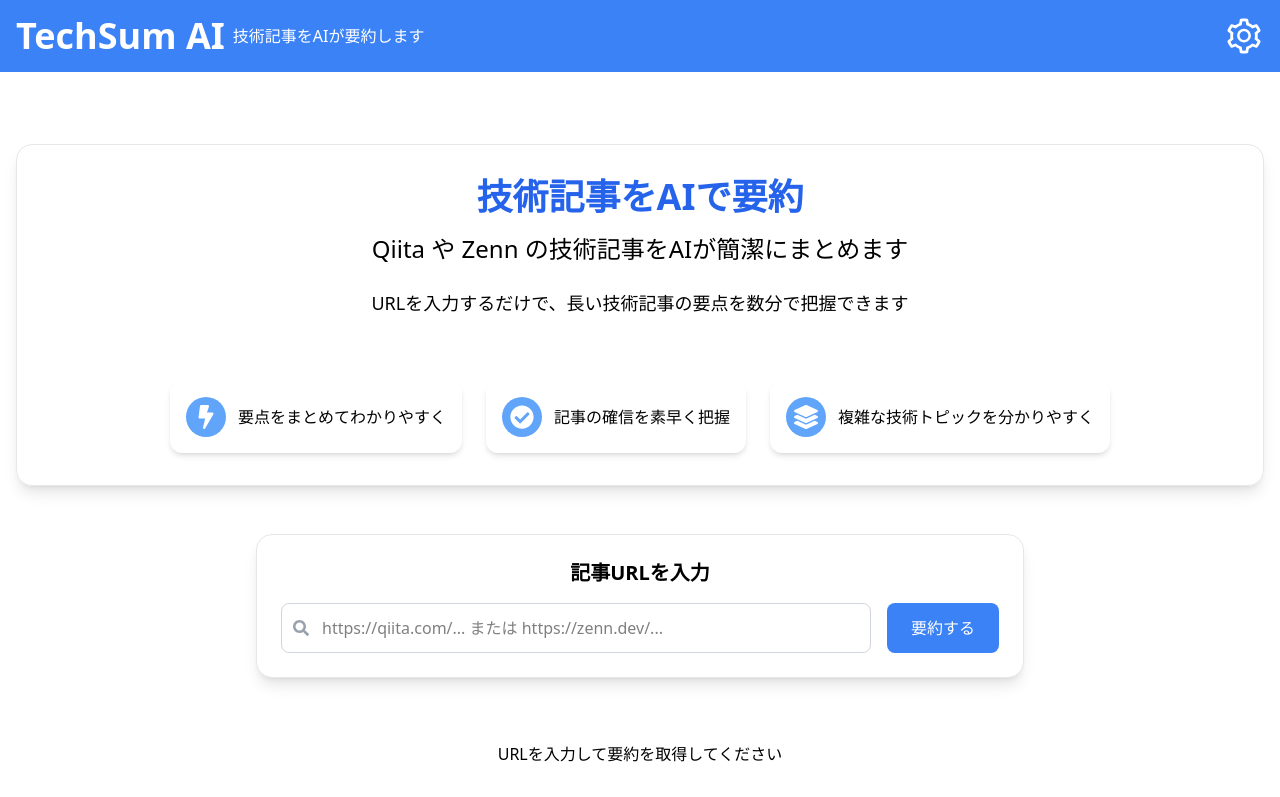
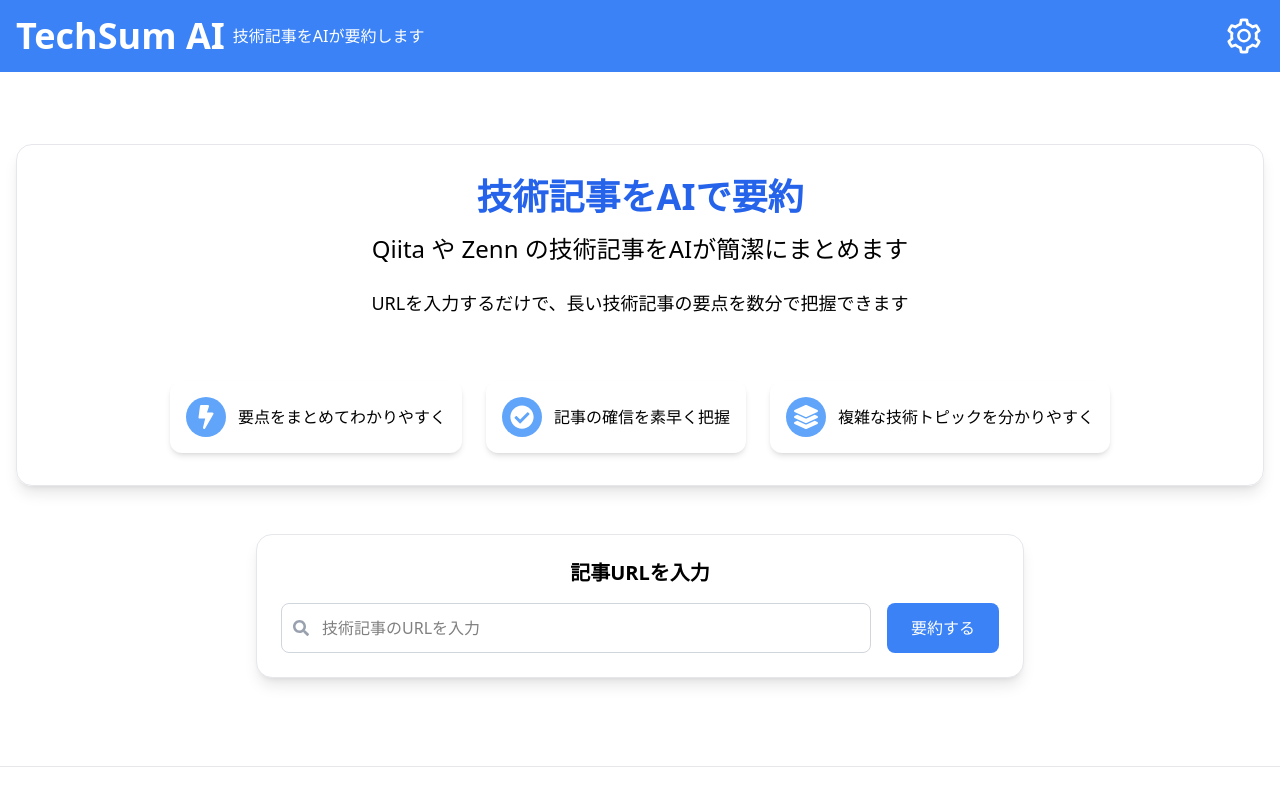
Before and after one commit to mokkun55/ai-tech-blog, a Next.js app: page / in a window 1280 px wide. Shown: the top 797 px of the page. Built offline with nearby package versions, Linux system fonts and the light colour scheme.

Commit message:
feat: 細かい点

```diff
--- a/src/app/page.tsx
+++ b/src/app/page.tsx
@@ -127,7 +127,7 @@ export default function Home() {
                     type="url"
                     value={url}
                     onChange={(e) => setUrl(e.target.value)}
-                    placeholder="https://qiita.com/... または https://zenn.dev/..."
+                    placeholder="技術記事のURLを入力"
                     className="block w-full pl-10 pr-4 py-3 border border-gray-300 rounded-lg focus:ring-2 focus:ring-primary focus:border-primary transition"
                     required
                   />
@@ -171,7 +171,7 @@ export default function Home() {
                 {article?.title}
               </a>
 
-              <p className="text-xl p-4">{summary}</p>
+              <p className="text-xl p-4 whitespace-pre-wrap">{summary}</p>
 
               <div className="mt-2 border-t-1 border-border pt-2 text-end">
                 <a
@@ -190,9 +190,7 @@ export default function Home() {
               </div>
             </div>
           ) : (
-            <p className="text-center mt-16">
-              URLを入力して要約を取得してください
-            </p>
+            <></>
           )}
         </div>
       </div>
```
